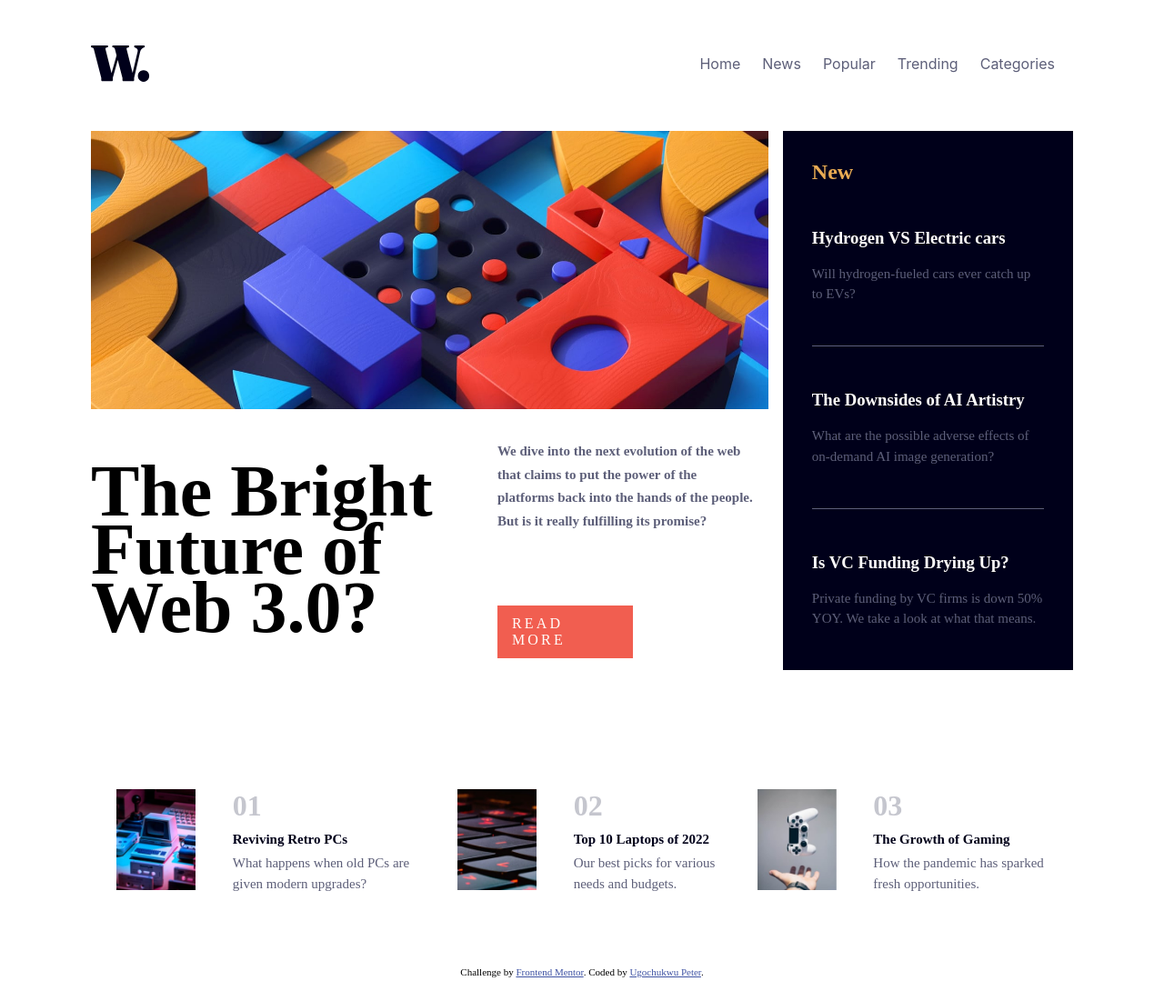
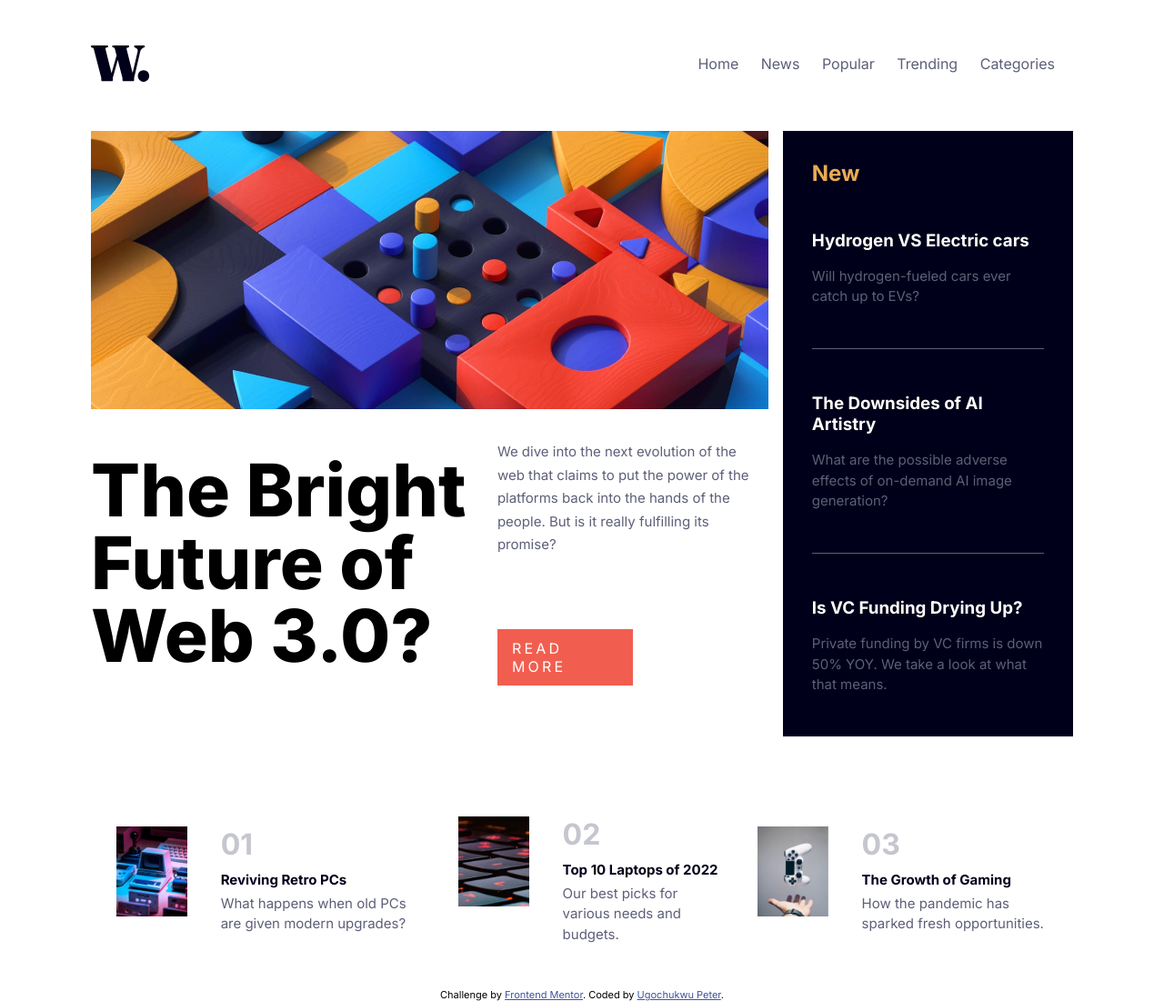
Before and after one commit to UgochukwuPeter/news-homepage-main, a plain HTML site: page index.html in a window 1280 px wide. Shown: the whole page at 91% size. Before the commit the page ends 1075 px from the top, so only its background shows below. Drawn offline with Linux system fonts and the light colour scheme.

Commit message:
initial commit

```diff
--- a/index.css
+++ b/index.css
@@ -3,9 +3,12 @@
     padding: 0;
     margin: 0;
     overflow-x: hidden;
+    font-family: Inter;
+
 }
 p{
     font-size: 15px;
+    font-weight: 400;
 }
 .h_container{
     display: flex;
@@ -53,14 +56,16 @@ p{
 
 .s_main_head > h1{
     font-size: 5em;
-    line-height: 0.8em;
+    line-height: 1em;
     overflow-y: hidden;
+    font-family: Inter;
+    font-weight: 800;
 
 }
 
 .s_main_desc > p{
     color:  hsl(236, 13%, 42%);
-    font-weight: bold;
+   font-weight: 400;
     margin-bottom: 5rem;
     line-height: 1.7em;
     width: 95%;
@@ -118,7 +123,7 @@ p{
     display: flex;
     justify-content: space-between;
     align-items: center;
-    padding: 5em 8em 5em 8em;
+    padding: 5em 8em 3em 8em;
 }
 .product_wrapper{
     display: flex;
--- a/index.html
+++ b/index.html
@@ -6,10 +6,10 @@
 
   <link rel="icon" type="image/png" sizes="32x32" href="./images/favicon-32x32.png">
   <link rel="stylesheet" href="index.css">
-  <link  href="./assets/fonts/Inter-VariableFont_slnt,wght.ttf">
-  <link  href="./assets/fonts/static/Inter-Bold.ttf">
-  <link  href="./assets/fonts/static/Inter-ExtraBold.ttf">
-  <link  href="./assets/fonts/static/Inter-Regular.ttf">
+  <link rel="preconnect" href="https://fonts.googleapis.com">
+  <link rel="preconnect" href="https://fonts.gstatic.com" crossorigin>
+  <link href="https://fonts.googleapis.com/css2?family=Inter:wght@100;200;400;700;800;900&display=swap" rel="stylesheet">
+
 
   <title>Frontend Mentor | News homepage</title>
 
@@ -106,7 +106,7 @@
 
   <div class="attribution">
     Challenge by <a href="https://www.frontendmentor.io?ref=challenge" target="_blank">Frontend Mentor</a>.
-    Coded by <a href="#">Ugochukwu Peter</a>.
+    Coded by <a href="https://github.com/UgochukwuPeter/">Ugochukwu Peter</a>.
   </div>
 </body>
 </html>
```
